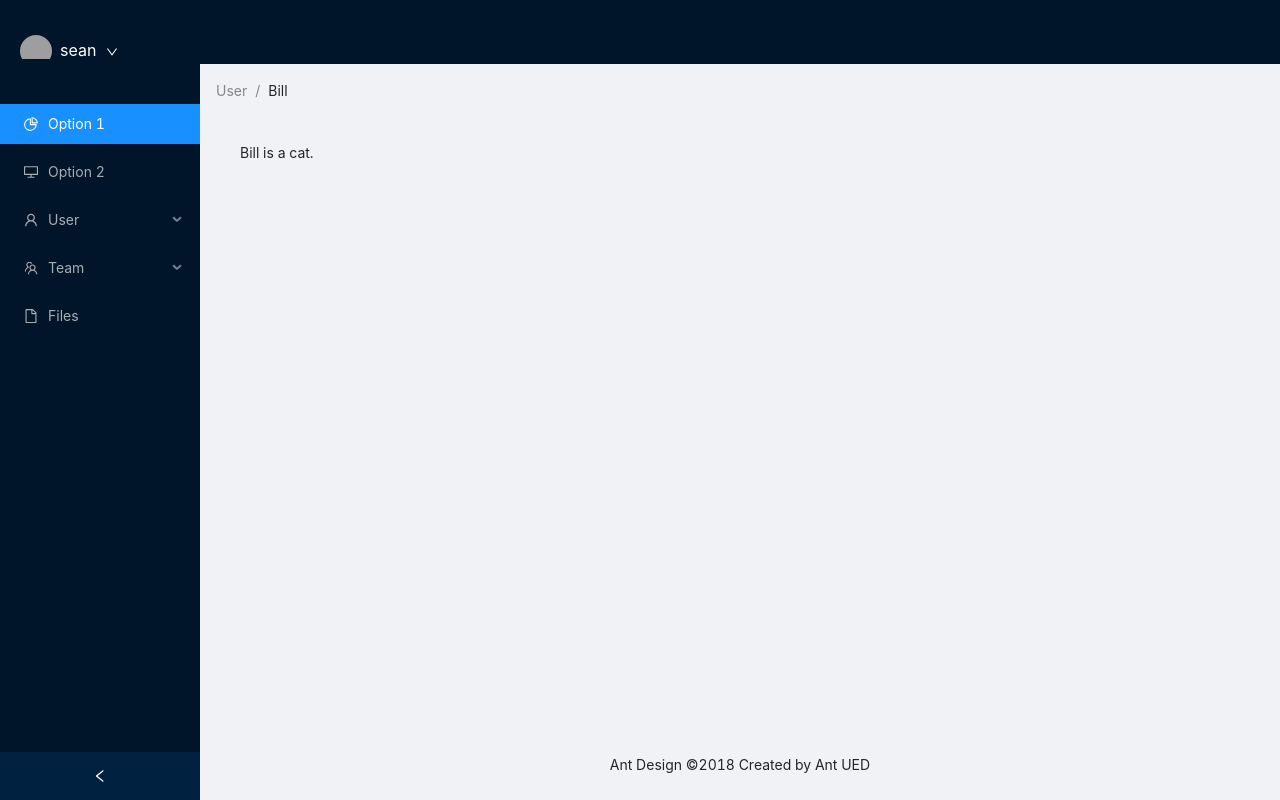
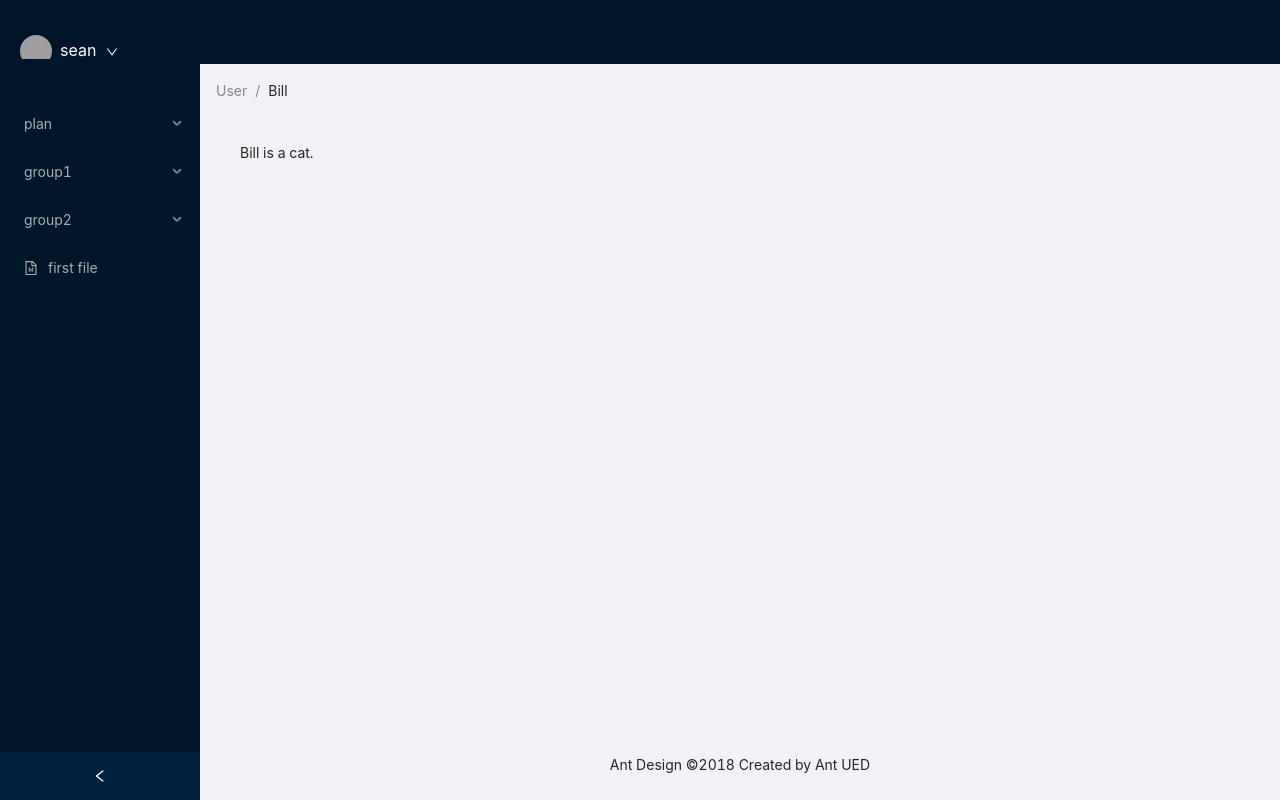
Before and after one commit to sean398/sean_note_pc, a React (Create React App) app: page / in a window 1280 px wide. Built offline with nearby package versions, Linux system fonts and the light colour scheme; grey boxes are pictures that could not be loaded.

Commit message:
fileLIst

```diff
--- a/src/App.tsx
+++ b/src/App.tsx
@@ -1,19 +1,11 @@
+import { Layout, Breadcrumb } from "antd";
+import { useState } from "react";
+import UserProfile from "./components/userProfile/UserProfile";
+import FileList from "./components/fileList/FileList";
 import "./App.scss";
 import "antd/dist/antd.css";
-import { Layout, Menu, Breadcrumb } from "antd";
-import {
-  DesktopOutlined,
-  PieChartOutlined,
-  FileOutlined,
-  TeamOutlined,
-  UserOutlined,
-} from "@ant-design/icons";
-import { useState } from "react";
-import UserProfile from "./components/userProfile/UserProfile";
-// import Router from './router';
 
 const { Header, Content, Footer, Sider } = Layout;
-const { SubMenu } = Menu;
 
 const App = () => {
   const [collapsed, setCollapsed] = useState<boolean>(false);
@@ -25,27 +17,7 @@ const App = () => {
     <Layout style={{ minHeight: "100vh" }}>
       <Sider collapsible collapsed={collapsed} onCollapse={onCollapse}>
         <UserProfile />
-        <div className="logo" />
-        <Menu theme="dark" defaultSelectedKeys={["1"]} mode="inline">
-          <Menu.Item key="1" icon={<PieChartOutlined />}>
-            Option 1
-          </Menu.Item>
-          <Menu.Item key="2" icon={<DesktopOutlined />}>
-            Option 2
-          </Menu.Item>
-          <SubMenu key="sub1" icon={<UserOutlined />} title="User">
-            <Menu.Item key="3">Tom</Menu.Item>
-            <Menu.Item key="4">Bill</Menu.Item>
-            <Menu.Item key="5">Alex</Menu.Item>
-          </SubMenu>
-          <SubMenu key="sub2" icon={<TeamOutlined />} title="Team">
-            <Menu.Item key="6">Team 1</Menu.Item>
-            <Menu.Item key="8">Team 2</Menu.Item>
-          </SubMenu>
-          <Menu.Item key="9" icon={<FileOutlined />}>
-            Files
-          </Menu.Item>
-        </Menu>
+        <FileList />
       </Sider>
       <Layout className="site-layout">
         <Header className="site-layout-background" style={{ padding: 0 }} />
--- /dev/null
+++ b/src/components/fileList/FileList.tsx
@@ -0,0 +1,50 @@
+import React from "react";
+import { Menu } from "antd";
+import { FileMarkdownOutlined } from "@ant-design/icons";
+import mockData from "../../mock/filelist.json";
+const { SubMenu } = Menu;
+
+const FileList = () => {
+  const { category, list } = mockData;
+
+  const unAssignedList = list.filter((item) => !item.category);
+  console.log(unAssignedList);
+
+  return (
+    <div className="sn-file-list-wrapper">
+      <Menu theme="dark" defaultSelectedKeys={["1"]} mode="inline">
+        {category.length > 0 &&
+          category.map((cate) => {
+            const filterList = list.filter((item) => item.category === cate);
+            return (
+              <SubMenu key={`${cate}file_list_category`} title={cate}>
+                {filterList.map((item) => {
+                  return (
+                    <Menu.Item
+                      key={item.id + "file_list"}
+                      icon={<FileMarkdownOutlined />}
+                    >
+                      {item.name}
+                    </Menu.Item>
+                  );
+                })}
+              </SubMenu>
+            );
+          })}
+        {unAssignedList.length > 0 &&
+          unAssignedList.map((item) => {
+            return (
+              <Menu.Item
+                key={item.id + "file_list"}
+                icon={<FileMarkdownOutlined />}
+              >
+                {item.name}
+              </Menu.Item>
+            );
+          })}
+      </Menu>
+    </div>
+  );
+};
+
+export default FileList;
--- a/src/components/userProfile/UserProfile.tsx
+++ b/src/components/userProfile/UserProfile.tsx
@@ -1,5 +1,4 @@
 import React, { useState } from "react";
-import classnames from "classnames";
 import { Avatar, Image, Modal } from "antd";
 import { user_detail } from "../../mock/userprofile";
 import { DownOutlined, UpOutlined } from "@ant-design/icons";
--- /dev/null
+++ b/src/mock/filelist.json
@@ -0,0 +1,13 @@
+{
+    "id":12311,
+    "category":["plan","group1","group2"],
+    "list":[
+        {"name":"first file","id":1,"category":"plan"},
+        {"name":"first file","id":2,"category":"plan"},
+        {"name":"first file","id":3,"category":"group1"},
+        {"name":"first file","id":4,"category":"group1"},
+        {"name":"first file","id":5,"category":"group1"},
+        {"name":"first file","id":6,"category":"group2"},
+        {"name":"first file","id":7,"category":null}
+    ]
+}
```
